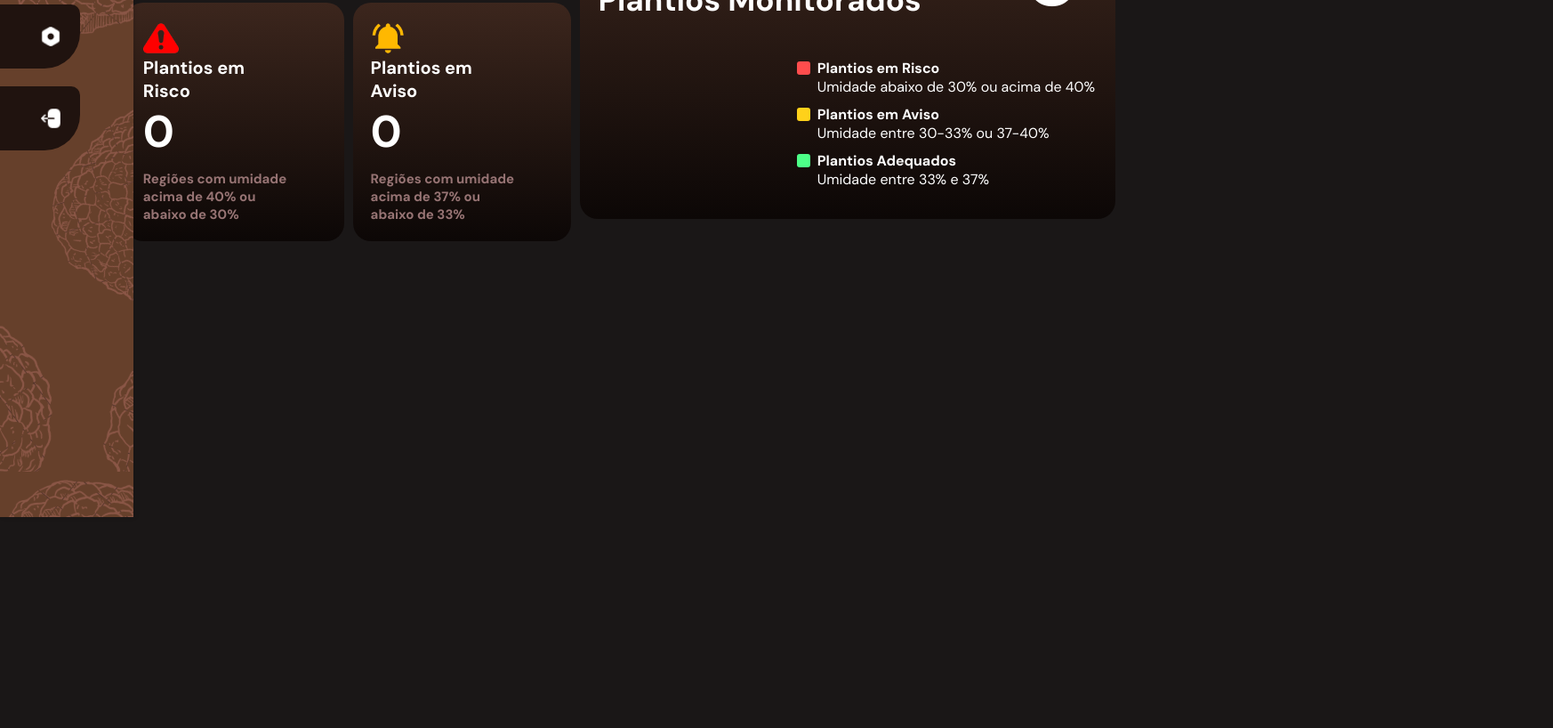
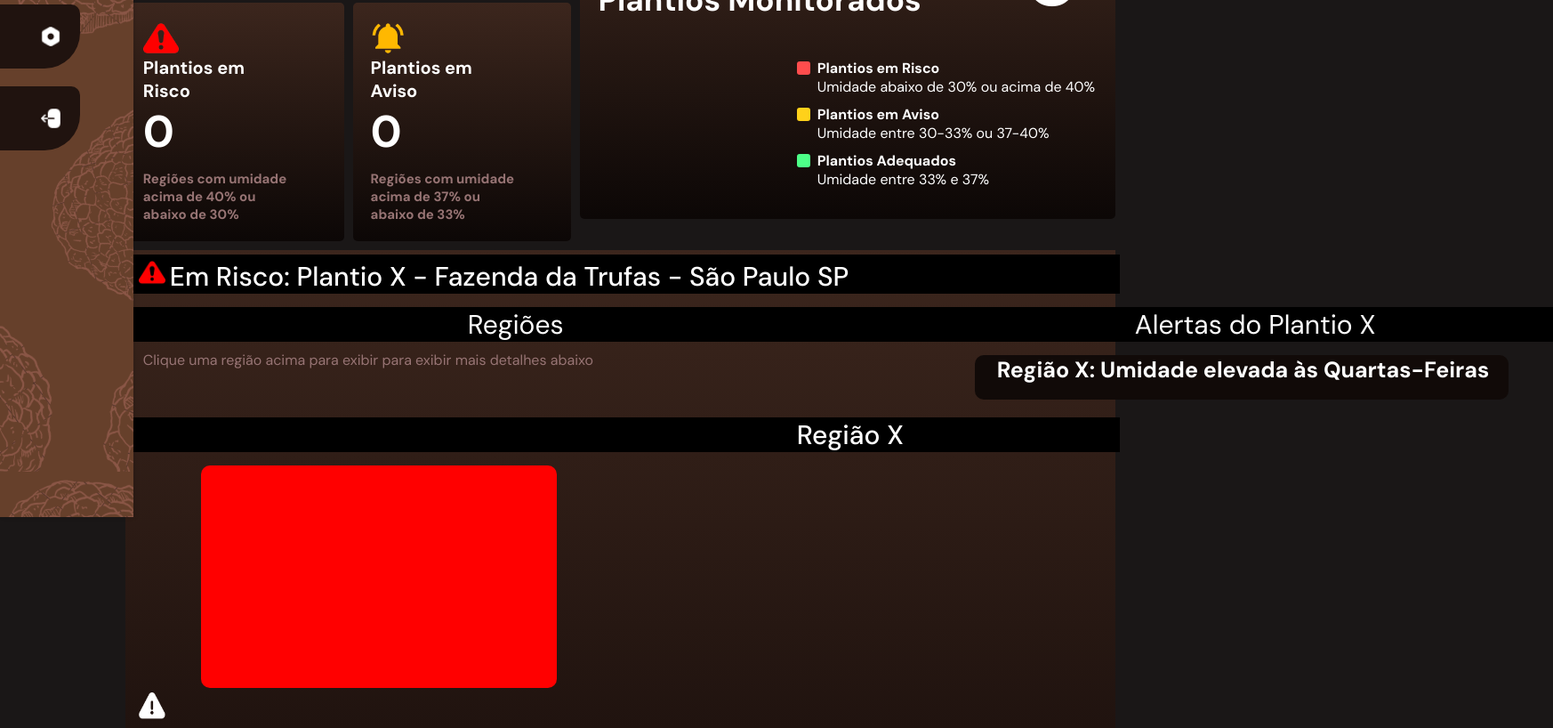
Before and after one commit to PedroClaudinoBarbosa/Lagotto, a website: page public/dashboardAvisos.html in a window 1280 px wide. Shown: the part 219-1037 px from the top of the page at 89% size, 1746 px wide, since content can reach past the window. Before the commit the page ends 800 px from the top, so only its background shows below. Drawn offline with nearby package versions, Linux system fonts and the light colour scheme; no server answers.

Commit message:
CSS dashboard

```diff
--- a/Dat-acqu-ino/main.js
+++ b/Dat-acqu-ino/main.js
@@ -23,7 +23,7 @@ const serial = async (
             user: 'lagotto',
             password: 'Lagotto@1234',
             database: 'Lagotto',
-            port: 3307
+            port: 3306
         }
     ).promise();
 
--- a/public/dashboardAvisos.html
+++ b/public/dashboardAvisos.html
@@ -94,6 +94,46 @@
                     </div>
                 </div>
             </div>
+            <div id="avisos">
+                <div id="plantioEmRisco">
+                    <h2><img src="../assets/icons/alertav.png.png">Em Risco: Plantio X - Fazenda da Trufas - São Paulo
+                        SP</h2>
+                    <div class="conteudoAlerta">
+                        <div class="regioes">
+                            <div class="regioesTitulo">
+                                <h3>Regiões</h3>
+                            </div>
+                            <div id="quadradosRegioes"></div>
+                            <div class="instrucao">
+                                <span>Clique uma região acima para exibir para exibir mais detalhes abaixo</span>
+                            </div>
+                        </div>
+                        <div id="alertasPlantio">
+                            <div class="alertasTitulo">
+                                <h3>Alertas do Plantio X</h3>
+                            </div>
+                            <div id="alertaRegiao">
+                                <h3>Região X: Umidade elevada às Quartas-Feiras</h3>
+                            </div>
+                        </div>
+                    </div>
+                    <div id="regiaoSelecionada">
+                        <h2>Região X</h2>
+                    </div>
+                    <div class="conteudoRegiaoSelecionada">
+                        <div class="kpiSelecionada">
+                            <div id="quadradoRegiaoSelecionada"></div>
+                            <div id="alertaRegiaoSelecionada">
+                                <img src="./assets/alerta_branco.png">
+                            </div>
+                        </div>
+                        <div id="graficoAlertasRegiao">
+                            <div id="tituloGrafico"></div>
+                            <div id="graficoRegiaoSelecionada"></div>
+                        </div>
+                    </div>
+                </div>
+            </div>
         </div>
     </div>
 </body>
@@ -107,6 +147,8 @@
         await buscarFazendas();
 
         estatisticasPlantios();
+
+        listarDiaSemana(sessionStorage.ID_EMPRESA);
     }
 
     async function buscarFazendas() {
@@ -185,9 +227,9 @@
                 }
             }
 
-            if(qtdRegioesCriticas > 0) {
+            if (qtdRegioesCriticas > 0) {
                 qtdPlantiosRisco++;
-            } else if(qtdRegioesAlertas > 0) {
+            } else if (qtdRegioesAlertas > 0) {
                 qtdPlantiosAlerta++;
             } else {
                 qtdPlantiosEstaveis++;
@@ -246,7 +288,6 @@
                 }
             }
         });
-
     }
 
 </script>
--- a/public/styles/dashboard.css
+++ b/public/styles/dashboard.css
@@ -105,7 +105,7 @@ body {
     color: white;
     background: linear-gradient(to bottom, #3c261d, #0c0706);
 
-    border-radius: 20px;
+    border-radius: 5px;
     width: 100%;
     display: flex;
 
@@ -148,7 +148,7 @@ body {
     color: white;
     background: linear-gradient(to bottom, #3c261d, #0c0706);
     padding: 20px;
-    border-radius: 20px;
+    border-radius: 5px;
     width: 100%;
     display: flex;
 
@@ -197,7 +197,7 @@ body {
 .css_kpiPlantios{
     color: white;
     background: linear-gradient(to bottom, #3c261d, #0c0706);
-    border-radius: 20px;
+    border-radius: 5px;
     width: 60%;
     height: 100%;
     display: flex;
@@ -708,3 +708,147 @@ a {
     font-size: 15px;
     text-align: center;
 }
+
+/* =-=-=-=-=-=-=-=-=-=-=-=-=-=-=-=-=-=-=-=-=-=-=-=-=-=-=-=-=-=-=-=-=-=-=-=-=-=-=-=-=-=-=-=-=-=-=-=-=-=-=-=-=-=-=-=-=-=-=-=-=-=-=-=-=-=-=-=-=-=-=-=-=-=-=-=-=-=-=-=-=-=-=-=-=-=-=-=-=-=-=-=-=-=-=-=-=-=-=-=-=-=-=-=-=-
+/* Cards Avisos*/
+
+#avisos {
+    display: flex;
+    background: linear-gradient(to bottom, #3c261d, #20130f);
+    height: max-content;
+    width: 100%;
+
+    margin-top: 10px;
+}
+
+#plantioEmRisco {
+    margin: 5px;
+    width: 100%;
+    height: max-content;
+
+    border-radius: 2px;
+}
+
+#plantioEmRisco img {
+    width: 30px;
+    height: 30px;
+
+    margin-right: 5px;
+    margin-left: 10px;
+    margin-top: 5px;
+}
+
+#plantioEmRisco h2{
+    background-color: #000000;
+    font-size: 30px;
+    font-weight: 450;
+    color: white;
+
+    margin-bottom: 15px;
+}
+
+.conteudoAlerta {
+    display: flex;
+    flex-direction: row;
+    justify-content: space-between;
+}
+
+.regioes {
+    display: flex;
+    flex-direction: column;
+}
+
+.regioesTitulo {
+    background-color: #000000;
+    width: 900px;
+}
+
+.regioesTitulo h3 {
+    margin-left: 380px;
+    color: white;
+    font-weight: 400;
+    font-size: 30px;
+}
+
+.instrucao {
+    color: #977474;
+    margin-top: 10px;
+    margin-left: 15px;
+}
+
+.alertasPlantio {
+    display: flex;
+    flex-direction: column;
+}
+
+.alertasPlantio {
+    display: flex;
+    flex-direction: column;
+}
+
+.alertasTitulo {
+    background-color: #000000;
+    width: 700px;
+}
+
+.alertasTitulo h3 {
+    margin-left: 230px;
+    color: white;
+    font-weight: 400;
+    font-size: 30px;
+}
+
+#alertaRegiao {
+    margin-top: 15px;
+    margin-left: auto;
+    margin-right: auto;
+
+    color: white;
+    background-color: #110a08;
+
+    width: 600px;
+    height: 50px;
+    border-radius: 10px;
+}
+
+#alertaRegiao h3 {
+    margin-left: 25px;
+    font-size: 25px;
+}
+
+#regiaoSelecionada {
+
+    background-color: #000000;
+
+    width: 100%;
+    height: max-content;
+
+    margin-top: 20px;
+    margin-left: auto;
+    margin-right: auto;
+
+}
+
+#regiaoSelecionada h2 {
+    margin-left: 750px;
+}
+
+.conteudoRegiaoSelecionada {
+    display: flex;
+    flex-direction: row;
+}
+
+.kpiSelecionada {
+    display: flex;
+    flex-direction: column;
+}
+
+#quadradoRegiaoSelecionada {
+    width: 400px;
+    height: 250px;
+
+    margin-left: 80px;
+    border-radius: 10px;
+
+    background-color: red;
+}
```
Also changed, not shown: public/assets/alerta_branco.png (added), 1 other file.
